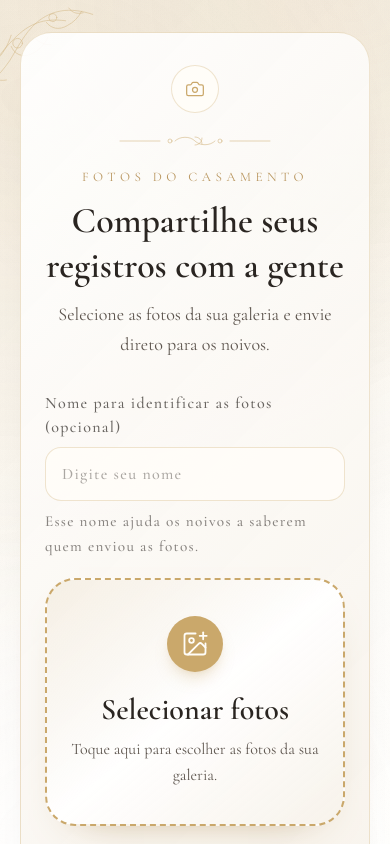
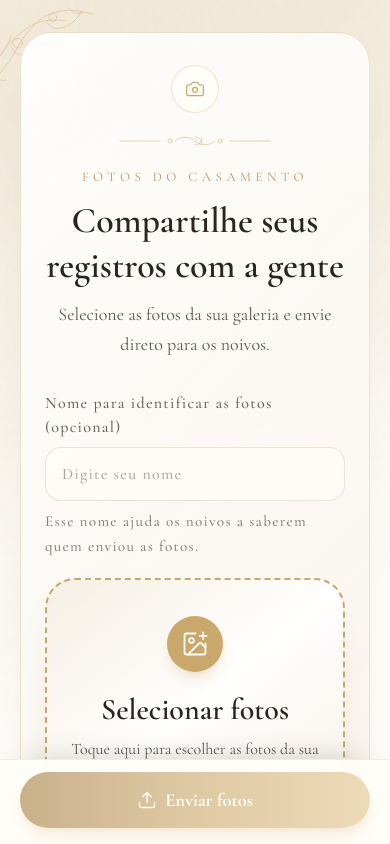
Before and after one commit to patrikcoelho/convite, a Next.js app: page /fotos in a window 390 px wide. Shown: the top 844 px of the page. Built offline with nearby package versions, Linux system fonts and the light colour scheme.

Commit message:
Refine photo gallery and mobile upload action

```diff
--- a/app/fotos-enviadas/page.tsx
+++ b/app/fotos-enviadas/page.tsx
@@ -1,6 +1,6 @@
 import { Camera, Download, ImageOff } from "lucide-react";
 import { FloralCorner, OrnamentalDivider } from "@/components/DecorativeSvgs";
-import { getPhotoOwner, isGalleryAuthorized, listGalleryPhotos } from "@/lib/photo-gallery";
+import { isGalleryAuthorized, listGalleryPhotos } from "@/lib/photo-gallery";
 
 type PhotosPageProps = {
   searchParams: Promise<{
@@ -67,7 +67,7 @@ export default async function SentPhotosPage({ searchParams }: PhotosPageProps)
               </div>
 
               {photos.length ? (
-                <ul className="mt-8 grid grid-cols-2 gap-4 sm:grid-cols-3 lg:grid-cols-4">
+                <ul className="mt-8 grid grid-cols-2 gap-3 sm:grid-cols-3 sm:gap-4 lg:grid-cols-4">
                   {photos.map((photo) => {
                     const fileQuery = new URLSearchParams({
                       path: photo.path,
@@ -77,7 +77,7 @@ export default async function SentPhotosPage({ searchParams }: PhotosPageProps)
                     return (
                       <li
                         key={photo.path}
-                        className="group overflow-hidden rounded-3xl border border-gold/20 bg-white/75 shadow-[0_18px_44px_-36px_rgba(0,0,0,0.35)]"
+                        className="group overflow-hidden rounded-xl border border-gold/20 bg-white/75 shadow-[0_16px_34px_-32px_rgba(0,0,0,0.35)] sm:rounded-2xl"
                       >
                         <a
                           href={`/api/photos/file?${fileQuery}`}
@@ -93,18 +93,6 @@ export default async function SentPhotosPage({ searchParams }: PhotosPageProps)
                             loading="lazy"
                           />
                         </a>
-                        <div className="space-y-2 px-4 py-3">
-                          <p className="truncate text-base font-semibold capitalize text-ink">
-                            {getPhotoOwner(photo.path)}
-                          </p>
-                          <a
-                            href={`/api/photos/file?${fileQuery}`}
-                            download
-                            className="inline-flex text-sm font-semibold text-gold-deep hover:text-ink"
-                          >
-                            Baixar foto
-                          </a>
-                        </div>
                       </li>
                     );
                   })}
--- a/components/PhotoUploadPage.tsx
+++ b/components/PhotoUploadPage.tsx
@@ -161,7 +161,7 @@ export default function PhotoUploadPage() {
   }
 
   return (
-    <main className="relative min-h-screen overflow-hidden px-5 py-8 sm:px-8 sm:py-12">
+    <main className="relative min-h-screen overflow-hidden px-5 pb-32 pt-8 sm:px-8 sm:py-12">
       <div className="pointer-events-none absolute inset-0 opacity-70">
         <FloralCorner className="absolute -left-12 -top-8" />
         <FloralCorner className="absolute -bottom-10 -right-12 rotate-180" />
@@ -280,22 +280,39 @@ export default function PhotoUploadPage() {
             <button
               type="submit"
               disabled={!canSubmit}
-              className="btn-primary w-full disabled:cursor-not-allowed disabled:opacity-60"
+              className="btn-primary hidden w-full disabled:cursor-not-allowed disabled:opacity-60 sm:inline-flex"
             >
-              {status === "sending" ? (
-                <Loader2 className="mr-2 h-5 w-5 animate-spin" strokeWidth={1.7} />
-              ) : status === "success" ? (
-                <CheckCircle className="mr-2 h-5 w-5" strokeWidth={1.7} />
-              ) : (
-                <Upload className="mr-2 h-5 w-5" strokeWidth={1.7} />
-              )}
+              <SubmitIcon status={status} />
               {status === "sending" ? "Enviando..." : "Enviar fotos"}
             </button>
+
+            <div className="fixed inset-x-0 bottom-0 z-40 border-t border-gold/20 bg-ivory/92 px-5 pb-[calc(env(safe-area-inset-bottom)+1rem)] pt-3 shadow-[0_-18px_38px_-32px_rgba(0,0,0,0.45)] backdrop-blur-md sm:hidden">
+              <button
+                type="submit"
+                disabled={!canSubmit}
+                className="btn-primary w-full disabled:cursor-not-allowed disabled:opacity-60"
+              >
+                <SubmitIcon status={status} />
+                {status === "sending" ? "Enviando..." : "Enviar fotos"}
+              </button>
+            </div>
           </form>
         </div>
       </motion.section>
     </main>
   );
+}
+
+function SubmitIcon({ status }: { status: UploadStatus }) {
+  if (status === "sending") {
+    return <Loader2 className="mr-2 h-5 w-5 animate-spin" strokeWidth={1.7} />;
+  }
+
+  if (status === "success") {
+    return <CheckCircle className="mr-2 h-5 w-5" strokeWidth={1.7} />;
+  }
+
+  return <Upload className="mr-2 h-5 w-5" strokeWidth={1.7} />;
 }
 
 async function compressImage(file: File) {
```
